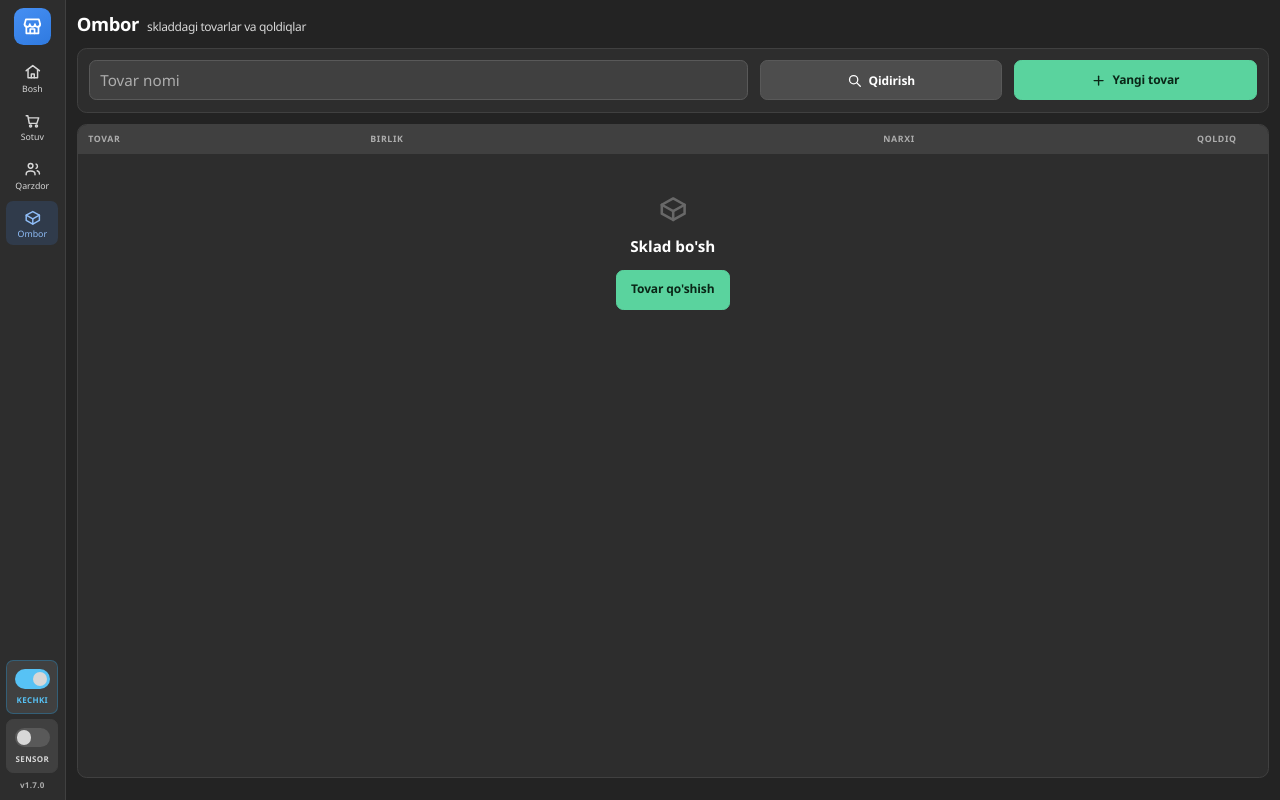
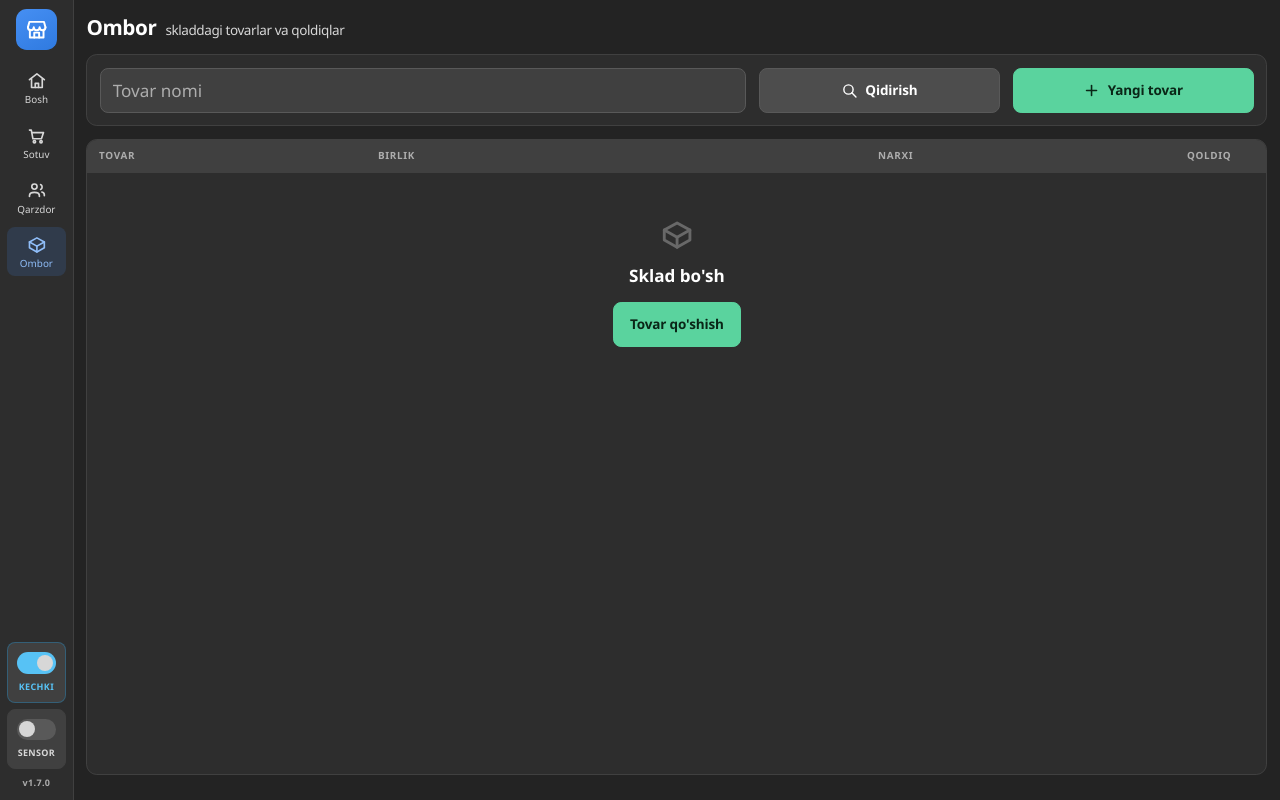
Before and after one commit to OSSWebDeveloper/ulugbek_xozmag, a Django app: page /ombor/ in a window 1280 px wide. Run offline with Django 5.2, Linux system fonts and the light colour scheme; data that the repository does not hold is empty.

Commit message:
Umumiy o'lcham 90% (80% emas)
--kolam .8 dan .9 ga o'tkazildi, media so'rov chegaralari ham shu nisbatda
(1080 -> 972, 760 -> 684 va hokazo). 1290x630 da tekshirildi: tovar formasi,
kassa, kirim, ombor ro'yxati va qarzdor kartasida sahifa toshishi 0.

```diff
--- a/static/css/uslub.css
+++ b/static/css/uslub.css
@@ -3,10 +3,11 @@
    Raqamlar klaviaturasi faqat sensorli rejimda ko'rinadi. */
 
 :root {
-  /* Umumiy o'lcham. 1 = 100%, .8 = 80%. Kichraytirilsa bitta ekranga
+  /* Umumiy o'lcham. 1 = 100%, .9 = 90%. Kichraytirilsa bitta ekranga
      ko'proq sig'adi — jumladan brauzerning o'z ochiluvchi ro'yxatlari ham
-     (ular element shriftidan kelib chiqadi). */
-  --kolam: .8;
+     (ular element shriftidan kelib chiqadi). O'zgartirsangiz pastdagi media
+     so'rov chegaralarini ham shu nisbatda ko'chiring. */
+  --kolam: .9;
   zoom: var(--kolam);
 
   /* O'lchamlar */
@@ -237,7 +238,7 @@ body {
 .forma-setka .richag.keng { margin-bottom: 0; padding: 10px 14px; }
 .forma-setka .qoida-satri { margin-top: 0; padding: 9px 12px; }
 .faol-belgi { display: flex; align-items: center; gap: 10px; cursor: pointer; white-space: nowrap; }
-@media (max-width: 608px) { .forma-setka { grid-template-columns: 1fr; } }
+@media (max-width: 684px) { .forma-setka { grid-template-columns: 1fr; } }
 
 /* Ro'yxat sahifalari: sarlavha va qidiruv joyida turadi, faqat jadval siljiydi */
 .sahifa:has(.sahifa-toliq) { overflow: hidden; }
@@ -453,10 +454,10 @@ body:not(.rejim-sensor) .faqat-sensor { display: none !important; }
 .tanlov.kichik .belgi .ikon { width: 21px; height: 21px; }
 .tanlov.kichik .bosh { font-size: var(--matn); font-weight: 600; }
 
-@media (max-height: 560px) {
+@media (max-height: 630px) {
   .tanlov-setka { max-width: 660px; }
 }
-@media (max-height: 480px) {
+@media (max-height: 540px) {
   .tanlov-setka { max-width: 540px; }
 }
 
@@ -905,7 +906,7 @@ body:not(.rejim-sensor) .ong-panel .qosh-qator { margin-top: auto; }
 /* Klaviatura ochiqda modal oyna biroz tepaga suriladi */
 body.kb-ochiq .oyna { max-height: 52vh; }
 
-@media (max-height: 496px) {
+@media (max-height: 558px) {
   .kb-tugma { min-height: 42px; font-size: 17px; }
   .kb-panel { gap: 5px; padding: 8px 10px 10px; }
 }
@@ -1026,10 +1027,10 @@ body.kb-ochiq .oyna { max-height: 52vh; }
 .tovar-karta.yoq:hover { transform: none; border-color: var(--chegara); background: var(--panel-2); }
 
 /* Past ekranda kassa o'lchamlari kichrayadi — scroll chiqmasligi uchun */
-@media (max-height: 528px) {
+@media (max-height: 594px) {
   :root { --tugma-balandlik: 46px; --oraliq: 12px; }
 }
-@media (max-height: 464px) {
+@media (max-height: 522px) {
   :root { --tugma-balandlik: 42px; --matn: 14px; --katta-matn: 18px; --oraliq: 10px; }
   .ong-panel { padding: 10px; gap: 6px; }
   .ong-panel form { gap: 6px; }
@@ -1121,12 +1122,12 @@ body.rejim-sensor .kirim-raqamlar { margin: 0; }
 body.kunduzgi .xato-yozuv { color: var(--xato); }
 
 /* ================= Kichik ekran =================
-   Chegaralar --kolam (0.8) ga ko'paytirilgan: `zoom` media so'rovlardan
-   keyin qo'llanadi, shuning uchun 1080 CSS px = 864 haqiqiy piksel. */
-@media (max-width: 864px) {
+   Chegaralar --kolam (0.9) ga ko'paytirilgan: `zoom` media so'rovlardan
+   keyin qo'llanadi, shuning uchun 1080 CSS px = 972 haqiqiy piksel. */
+@media (max-width: 972px) {
   .kassa { grid-template-columns: 1fr; }
 }
-@media (max-width: 608px) {
+@media (max-width: 684px) {
   :root { --menyu-eni: 64px; }
   .menyu-tugma { font-size: 10px; }
   .tanlov-setka, .tanlov-setka.tortta { grid-template-columns: repeat(2, minmax(0, 1fr)); }
```
Also changed, not shown: README.md.
